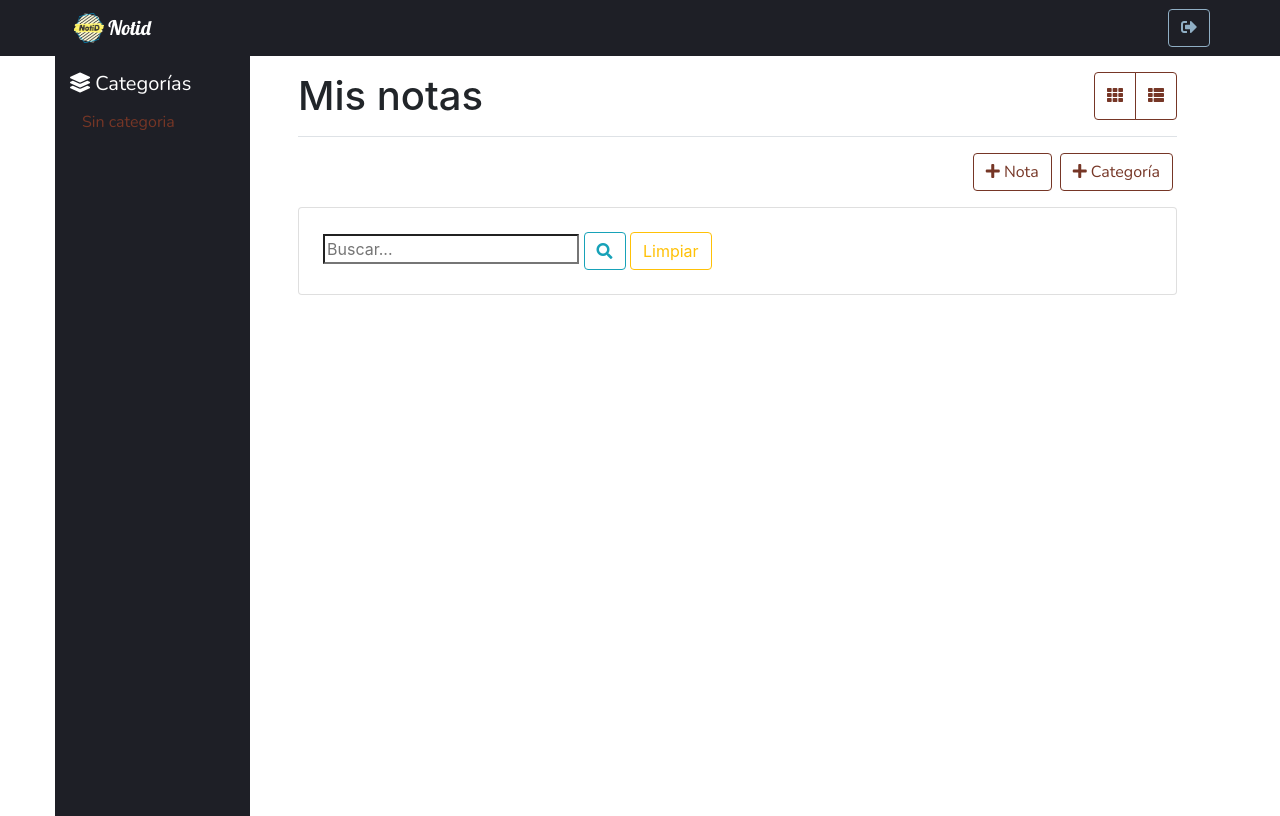
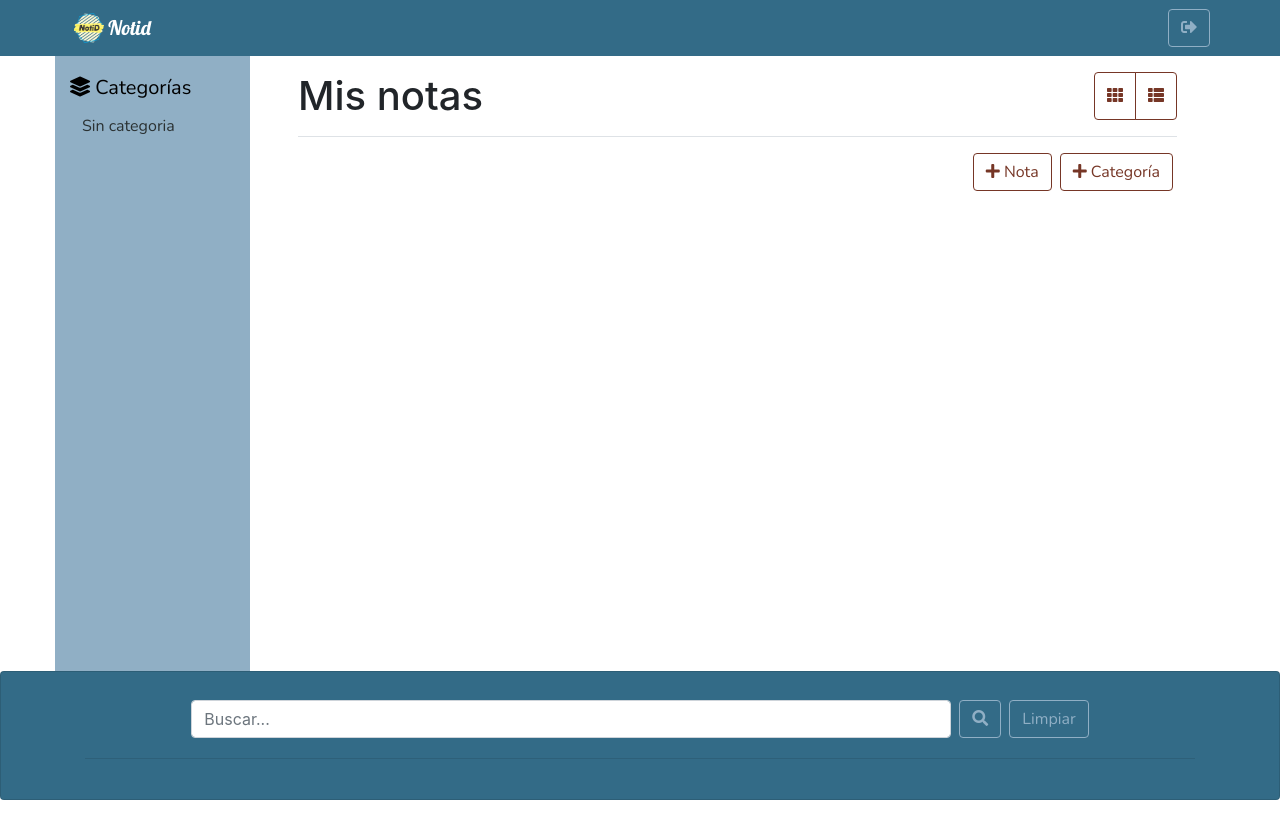
Before and after one commit to davidddddf/notid, a plain HTML site: page index.html in a window 1280 px wide. Drawn offline with nearby package versions, Linux system fonts and the light colour scheme.

Commit message:
Footer y colores

```diff
--- a/app.js
+++ b/app.js
@@ -235,7 +235,7 @@ addCategoryForm.onsubmit = (e) => {
     newCat.innerHTML= `
     <li id="item${id}">
         <div class="d-flex justify-content-between">
-            <button class="btn notid-btn-autimnFoliage border-0" type="button" data-toggle="collapse" data-target="#${id}" aria-expanded="false" aria-controls="collapseExample">
+            <button class="btn notid-btn-stone border-0" type="button" data-toggle="collapse" data-target="#${id}" aria-expanded="false" aria-controls="collapseExample">
                 ${name}
             </button>
 
--- a/functions.js
+++ b/functions.js
@@ -13,7 +13,7 @@ function displayCategories() {
         const newCategory = `
         <li id="item${category.id}" class="category-item">
             <div class="d-flex justify-content-between">
-                <button class="btn notid-btn-autimnFoliage border-0" type="button" data-toggle="collapse"
+                <button class="btn notid-btn-stone border-0" type="button" data-toggle="collapse"
                 data-target="#category${category.id}" aria-expanded="false" aria-controls="collapseExample">
                     ${category.name}
                 </button>
--- a/index.html
+++ b/index.html
@@ -21,7 +21,7 @@
 <body>
   <div class="container-fluid px-0">
     <!-- Navbar -->
-    <nav class="navbar navbar-dark sticky-top notid-bg-shadow notid-navbar">
+    <nav class="navbar navbar-dark sticky-top notid-bg-stone notid-navbar">
       <div class="container px-0">
         <a class="navbar-brand notid-title pl-1" href="#">
           <img src="/img/notidLogo.png" width="30" height="30" class="d-inline-block align-top" alt="" loading="lazy">
@@ -35,9 +35,9 @@
       <!-- Sidebar -->
       <div class="container px-0">
         <div class="row">
-          <nav class="col-3 col-lg-2 d-none d-md-block nav-dark notid-bg-autimnFoliage sidebar collapse">
-            <div class="notid-sidebar-content">
-              <h5 class="notid-white mt-3"><i class="fas fa-layer-group"></i> Categorías</h5>
+          <nav class="col-3 col-lg-2 d-none d-md-block nav-dark notid-bg-mist sidebar collapse">
+            <div class="notid-sidebar-content pt-1">
+              <h5 class="notid-black mt-3"><i class="fas fa-layer-group"></i> Categorías</h5>
               <ul class="nav flex-column notid-white" id="sidebarCategorias"></ul>
             </div>
           </nav>
@@ -240,16 +240,19 @@
               </div>
             </div>
 
-            <!-- Barra de búsqueda por nombre y apellido -->
-            <div class="card p-4">
-              <form id="searchForm">
-                  <input type="search" id="searchTop" placeholder="Buscar...">
-                  <button type="submit" class="btn btn-outline-info">
-                    <i class="fas fa-search"></i>
-                  </button>
-                  <button class="btn btn-outline-warning" onclick="displayAllNotes()" type="button">Limpiar</button>
-              </form>
-          </div>
+            <!-- Barra de búsqueda por titulo y contenido -->
+            <div class="card p-4 fixed-bottom notid-bg-stone">
+              <div class="container">
+                <form class="row justify-content-center " id="searchForm">
+                    <input type="search" id="searchTop" placeholder="Buscar..." class="form-control col-8 m-1">
+                    <button type="submit" class="btn notid-btn-mist m-1">
+                      <i class="fas fa-search"></i>
+                    </button>
+                    <button class="btn notid-btn-mist m-1" onclick="displayAllNotes()" type="button">Limpiar</button>
+                </form>
+                <hr>
+              </div>
+            </div>
 
 
           </section>
--- a/styles.css
+++ b/styles.css
@@ -9,7 +9,7 @@
     background-color: #1E1F26;
 }
 .notid-bg-autimnFoliage{
-    background-color: #1E1F26;
+    background-color: #763626;
 }
 .notid-title{
     color: #90afc5;
@@ -17,6 +17,10 @@
 }
 .notid-white{
     color: white;
+    font-family: 'Nunito', sans-serif;
+}
+.notid-black{
+    color: black;
     font-family: 'Nunito', sans-serif;
 }
 .notid-mist{
@@ -40,6 +44,11 @@
     border-color: #90afc5;
     font-family: 'Nunito', sans-serif;
 }
+.notid-btn-stone{
+    color: #2a3132;
+    border-color: #2a3132;
+    font-family: 'Nunito', sans-serif;
+}
 .notid-btn-autimnFoliage{
     color: #763626;
     border-color:#763626;
@@ -49,18 +58,19 @@
 .notid-btn-sidebar{
     color: transparent;
 }
-.notid-btn-autimnFoliage:hover{
-    color:#90afc5;
+.notid-btn-stone:hover{
+    color:#763626;
 
 }
 
+@media (min-width:768px){
 .category-item:hover .category-item-close{
     /* opacity: .3; */
     color:  #763626;
     transition-duration: .5s;
     transition-timing-function: ease-out;
 }
-
+}
 .sidebar{
     position: sticky;
     height: 100%;
```
